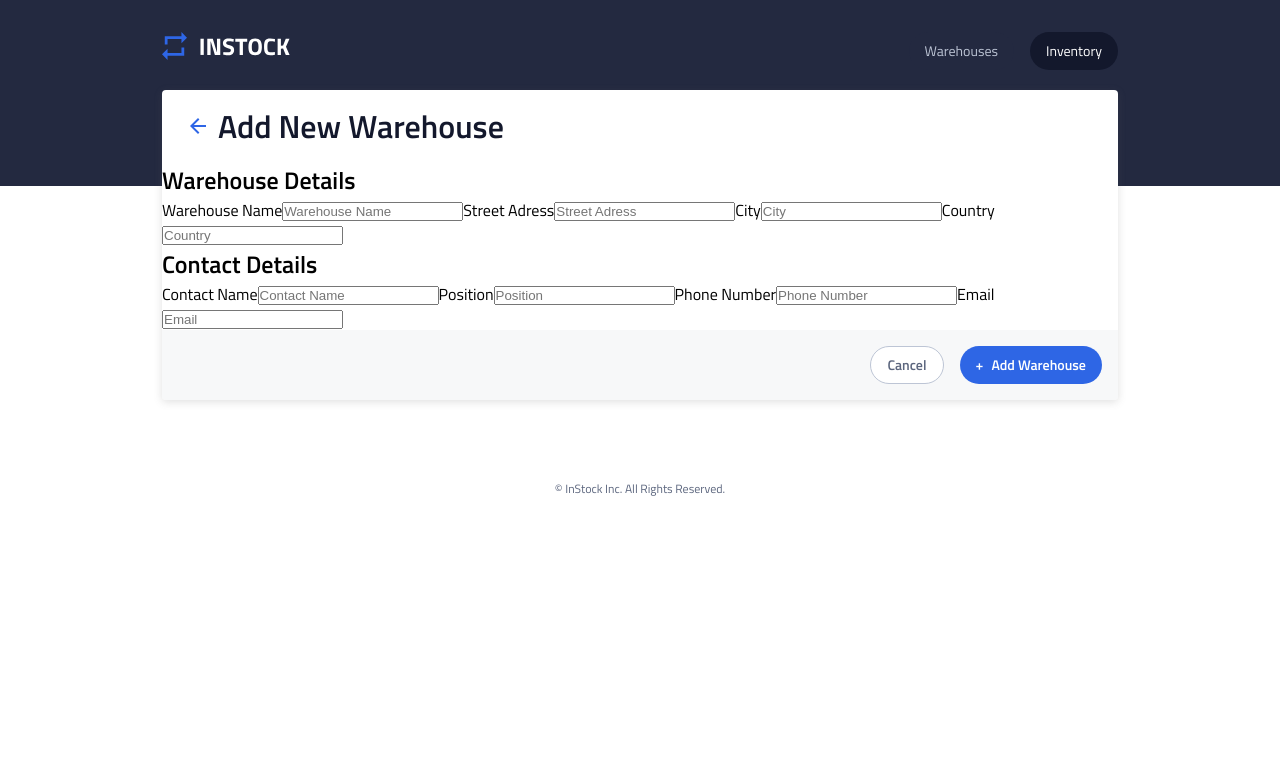
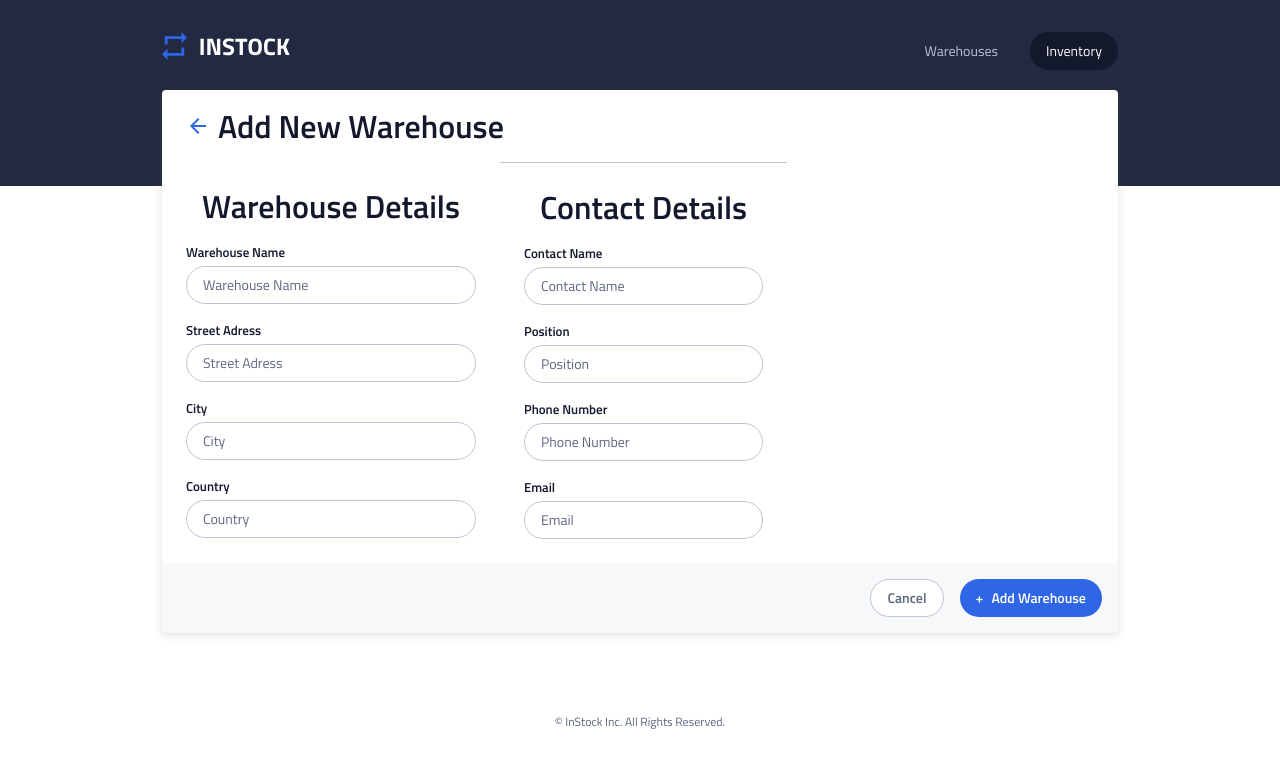
Before and after one commit to achris-alonzo30/south-american-horned-frog-instock, a React (Vite) app: page /warehouse/post in a window 1280 px wide. Shown: the top 768 px of the page. Built offline with nearby package versions, Linux system fonts and the light colour scheme.

Commit message:
working on form

```diff
--- a/src/components/NewWarehouseForm/NewWarehouseForm.jsx
+++ b/src/components/NewWarehouseForm/NewWarehouseForm.jsx
@@ -1,20 +1,14 @@
 import "./NewWarehouseForm.scss";
 
-import { postWarehouse } from "../../lib/api-warehouses";
 import { useState, useEffect } from "react";
 
-function NewWarehouseForm() {
-  const [formValues, setFormValues] = useState({
-    warehouse_name: "",
-    address: "",
-    city: "",
-    country: "",
-    contact_name: "",
-    contact_position: "",
-    contact_phone: "",
-    contact_email: "",
-  });
-
+function NewWarehouseForm({
+  formValues,
+  setFormValues,
+  handleSubmit,
+  isError,
+  setError,
+}) {
   const handleInputChange = (e) => {
     const { name, value } = e.target;
     setFormValues({
@@ -22,97 +16,98 @@ function NewWarehouseForm() {
       [name]: value,
     });
   };
-  const handleSubmit = async (e) => {
-    e.preventDefault();
-    const { name, value } = e.target;
-    setFormValues({
-      ...formValues,
-      [name]: value,
-    });
 
-    postWarehouse(formValues);
-  };
+  // const handleSubmit = async (e) => {
+  //   e.preventDefault();
+  //   const { name, value } = e.target;
+  //   setFormValues({
+  //     ...formValues,
+  //     [name]: value,
+  //   });
+
+  //   postWarehouse(formValues);
+  // };
 
   return (
     <form className="form" onSubmit={handleSubmit}>
-      <div>
-        <h2>Warehouse Details</h2>
-        <label htmlFor="">
-          Warehouse Name
+      <div className="form__content form__content--warehouse-details">
+        <h2 className="form__title">Warehouse Details</h2>
+        <label className="form__label">Warehouse Name</label>
         <input
           type="text"
+          className={`form__input ${isError ? "form__input--error" : ""}`}
           name="warehouse_name"
           value={formValues.warehouse_name}
+          onChange={handleInputChange}
           placeholder="Warehouse Name"
         />
-        </label>
 
-        <label htmlFor="">
-          Street Adress
+        <label className="form__label">Street Adress</label>
         <input
+          className={`form__input ${isError ? "form__input--error" : ""}`}
           type="text"
           name="address"
           value={formValues.address}
+          onChange={handleInputChange}
           placeholder="Street Adress"
         />
-        </label>
-        <label htmlFor="">
-          City
+        <label className="form__label">City</label>
         <input
+          className={`form__input ${isError ? "form__input--error" : ""}`}
           type="text"
           name="city"
           value={formValues.city}
+          onChange={handleInputChange}
           placeholder="City"
         />
-        </label>
-        <label htmlFor="">
-          Country
+        <label className="form__label">Country</label>
         <input
+          className={`form__input ${isError ? "form__input--error" : ""}`}
           type="text"
           name="country"
           value={formValues.country}
+          onChange={handleInputChange}
           placeholder="Country"
         />
-        </label>
       </div>
-      <div>
-        <h2>Contact Details</h2>
-        <label htmlFor="">
-          Contact Name
+      <div className="form__content form__content--contact-details">
+        <h2 className="form__title">Contact Details</h2>
+        <label className="form__label">Contact Name</label>
         <input
+          className={`form__input ${isError ? "form__input--error" : ""}`}
           type="text"
           name="contact_name"
           value={formValues.contact_name}
+          onChange={handleInputChange}
           placeholder="Contact Name"
         />
-        </label>
-        <label htmlFor="">
-          Position
+        <label className="form__label">Position</label>
         <input
+          className={`form__input ${isError ? "form__input--error" : ""}`}
           type="text"
           name="contact_position"
           value={formValues.contact_position}
+          onChange={handleInputChange}
           placeholder="Position"
         />
-        </label>
-        <label htmlFor="">
-          Phone Number
+        <label className="form__label">Phone Number</label>
         <input
+          className={`form__input ${isError ? "form__input--error" : ""}`}
           type="text"
           name="contact_phone"
           value={formValues.contact_phone}
+          onChange={handleInputChange}
           placeholder="Phone Number"
         />
-        </label>
-        <label htmlFor="">
-          Email
+        <label className="form__label">Email</label>
         <input
+          className={`form__input ${isError ? "form__input--error" : ""}`}
           type="text"
           name="contact_email"
           value={formValues.contact_email}
+          onChange={handleInputChange}
           placeholder="Email"
         />
-        </label>
       </div>
     </form>
   );
--- a/src/components/NewWarehouseForm/NewWarehouseForm.scss
+++ b/src/components/NewWarehouseForm/NewWarehouseForm.scss
@@ -0,0 +1,76 @@
+@use "../../styles/partials/variables" as *;
+@use "../../styles/partials/mixin" as *;
+@use "../../styles/partials/colors" as *;
+@use "../../styles/partials/variables" as *;
+
+.form {
+  display: flex;
+  flex-direction: column;
+
+  @include tablet {
+    flex-direction: row;
+  }
+  &__title {
+    font-family: "Titillium Web";
+    @include dynamicFont(
+      600,
+      $fontsize-mob-page-header,
+      $lh-mob-page-header,
+      $instock-black
+    );
+    width: 100%;
+    padding: 1rem;
+    text-align: left;
+    @include tablet {
+      @include dynamicFont(
+        600,
+        $fontsize-td-page-header,
+        $lh-td-page-header,
+        $instock-black
+      );
+    }
+  }
+  &__content {
+    display: flex;
+    flex-direction: column;
+    padding: 0.5rem 1.5rem 0.5rem 1.5rem;
+    &--contact-details {
+      border-top: 0.0625rem solid $cloud;
+    }
+  }
+  &__label {
+    @include dynamicFont(600, $fontsize-mob-llb, $lh-mob-llb, $instock-black);
+  }
+  &__input {
+    height: 2.25rem;
+    border-radius: 1.25rem;
+    border: 1px solid $cloud;
+    padding: 0 1rem;
+    margin: 0.25rem 0 1rem;
+    @include tablet {
+      height: 2.375rem;
+    }
+    &::placeholder {
+      @include dynamicFont(
+        400,
+        $fontsize-mob-body-medium,
+        $lh-mob-body-medium,
+        $slate
+      );
+      @include tablet {
+        @include dynamicFont(
+          400,
+          $fontsize-td-body-medium,
+          $lh-td-body-medium,
+          $slate
+        );
+      }
+    }
+    &:focus {
+      outline: 1px solid $instock-indigo;
+    }
+    &--error {
+      border: 0.0625rem solid $red;
+    }
+  }
+}
--- a/src/pages/NewWarehouse/NewWarehouse.jsx
+++ b/src/pages/NewWarehouse/NewWarehouse.jsx
@@ -1,8 +1,8 @@
 import "./NewWarehouse.scss";
 
 import { useState, useEffect } from "react";
-import { Link, useParams } from "react-router-dom";
-// import { postWarehouse } from "../../lib/api-warehouses";
+import { Link, useParams, useNavigate } from "react-router-dom";
+import { postWarehouse } from "../../lib/api-warehouses";
 
 import { Card } from "../../components/Card/Card";
 import { CardHeader } from "../../components/CardHeader/CardHeader";
@@ -12,6 +12,43 @@ import NewWarehouseForm from "../../components/NewWarehouseForm/NewWarehouseForm
 // import { LoadingSpinner } from "../../components/LoadingSpinner/LoadingSpinner";
 
 function NewWarehouse() {
+  const [formValues, setFormValues] = useState({
+    warehouse_name: "",
+    address: "",
+    city: "",
+    country: "",
+    contact_name: "",
+    contact_position: "",
+    contact_phone: "",
+    contact_email: "",
+  });
+  const [isError, setError] = useState(false);
+
+  const handleSubmit = async (e) => {
+    e.preventDefault();
+    const { name, value } = e.target;
+    setFormValues({
+      ...formValues,
+      [name]: value,
+    });
+    if (!value) {
+      setError(true);
+      return;
+    } else {
+      setError(false);
+    }
+    postWarehouse(formValues);
+  };
+
+  const navigate = useNavigate();
+
+  const handleCancel = (e) => {
+    e.preventDefault();
+    navigate("/");
+  };
+
+  console.log(formValues);
+
   return (
     <main className="main">
       <Card>
@@ -20,12 +57,23 @@ function NewWarehouse() {
           browserName="Add New Warehouse"
           withArrow
         ></CardHeader>
-        <NewWarehouseForm></NewWarehouseForm>
+        <NewWarehouseForm
+          formValues={formValues}
+          setFormValues={setFormValues}
+          handleSubmit={handleSubmit}
+          isError={isError}
+          setError={setError}
+        ></NewWarehouseForm>
         <CardFooter>
-          <DynamicButton variant="cancel"></DynamicButton>
+          <DynamicButton
+            variant="cancel"
+            onClick={handleCancel}
+          ></DynamicButton>
           <DynamicButton
             variant="add"
             addButtonName="Add Warehouse"
+            type="submit"
+            onClick={handleSubmit}
           ></DynamicButton>
         </CardFooter>
       </Card>
```
Lines whose indentation alone changed are shown as unchanged.
